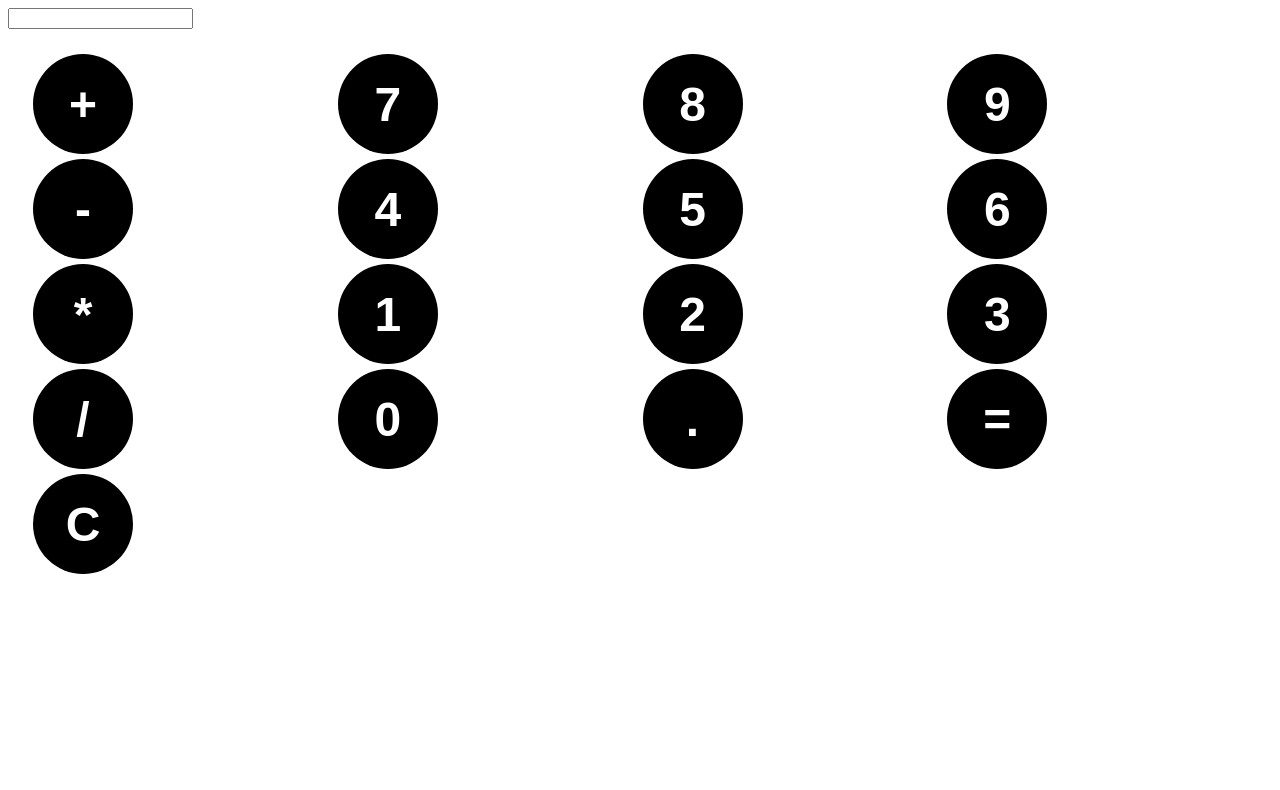
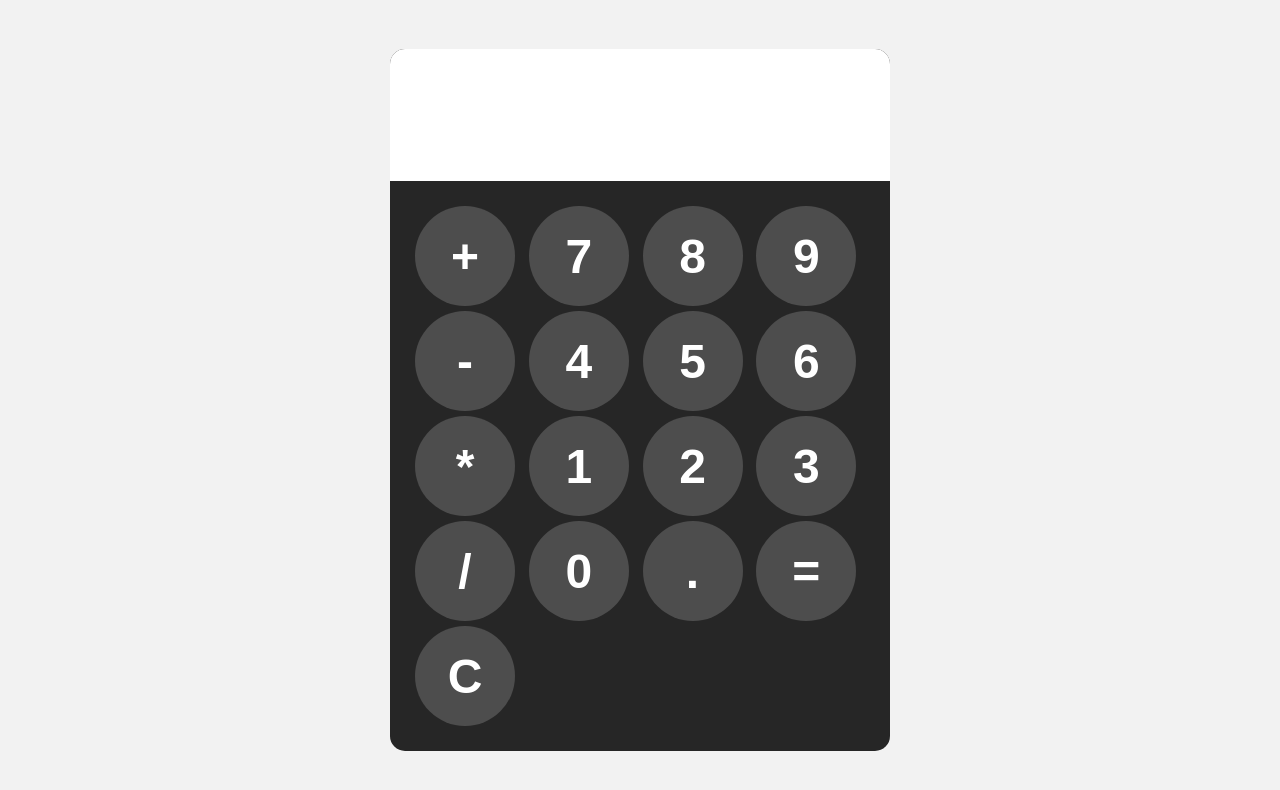
Before and after one commit to RaulAM7/ProjectsPractice-Calculator, a plain HTML site: page index.html in a window 1280 px wide. Drawn offline with nearby package versions, Linux system fonts and the light colour scheme.

Commit message:
Update: trabajo de estilado al 75%

```diff
--- a/index.html
+++ b/index.html
@@ -5,31 +5,32 @@
     <meta name="viewport" content="width=device-width, initial-scale=1.0">
     <title>Project Practice - Calculator Basic</title>
     <link rel="stylesheet" href="styles.css">
+    <link rel="preconnect" href="https://fonts.googleapis.com">
+    <link rel="preconnect" href="https://fonts.gstatic.com" crossorigin>
+    <link href="https://fonts.googleapis.com/css2?family=Nunito:ital,wght@0,200..1000;1,200..1000&display=swap" rel="stylesheet">
 </head>
 <body>
-
 
     <div id="calculator-container">
         <input id="display" readonly>
         <div id="keys">
-            <button onclick="appendToDisplay('+')">+</button>
+            <button class="operatorsBtn" onclick="appendToDisplay('+')">+</button>
             <button onclick="appendToDisplay('7')">7</button>
             <button onclick="appendToDisplay('8')">8</button>
             <button onclick="appendToDisplay('9')">9</button>
-            <button onclick="appendToDisplay('-')">-</button>
+            <button class="operatorsBtn" onclick="appendToDisplay('-')">-</button>
             <button onclick="appendToDisplay('4')">4</button>
             <button onclick="appendToDisplay('5')">5</button>
             <button onclick="appendToDisplay('6')">6</button>
-            <button onclick="appendToDisplay('*')">*</button>
+            <button class="operatorsBtn" onclick="appendToDisplay('*')">*</button>
             <button onclick="appendToDisplay('1')">1</button>
             <button onclick="appendToDisplay('2')">2</button>
             <button onclick="appendToDisplay('3')">3</button>
-            <button onclick="appendToDisplay('/')">/</button>
+            <button class="operatorsBtn" onclick="appendToDisplay('/')">/</button>
             <button onclick="appendToDisplay('8')">0</button>
-            <button onclick="appendToDisplay('.')">.</button>
-            <button onclick="calculate()">=</button>
-            <button onclick="clearDisplay()">C</button>
-
+            <button class="operatorsBtn" onclick="appendToDisplay('.')">.</button>
+            <button class="operatorsBtn" onclick="calculate()">=</button>
+            <button class="operatorsBtn" onclick="clearDisplay()">C</button>
         </div>
     </div>
 
--- a/styles.css
+++ b/styles.css
@@ -1,7 +1,27 @@
-#calculator{
-    font-family: 'Segoe UI', Tahoma, Geneva, Verdana, sans-serif;
+body{
+    margin:0;
+    display: flex;
+    justify-content: center; /*Para poner la calculadora en el centro*/
+    align-items: center; /*Para alinear verticalmente todo*/
+    height: 100vh;
+    background-color: hsl(0, 0%, 95%);
 }
-
+#calculator-container{
+    font-family: "Nunito", sans-serif;
+    background-color: hsl(0, 0%, 15%);
+    border-radius: 15px;
+    max-width: 500px;
+    overflow:hidden;
+}
+#display{
+    width: 100%;
+    padding: 20px;
+    font-size: 5rem;
+    text-align: left;
+    border: none;
+    background-color: white;
+    margin: none;
+}
 #keys {
     display:grid;
     grid-template-columns: repeat(4, 1fr);
@@ -13,9 +33,18 @@ button {
     height: 100px;
     border-radius: 50px;
     border: none;
-    background-color: black;
+    background-color: hsl(0, 0%, 30%);
     color: white;
     font-size: 3em;
     font-weight: bold;
     cursor:pointer;
 }
+button:hover{
+    background-color: hsl(0, 0%, 40%);
+}
+button:active{
+    background-color: hsl(0, 0%, 60%);
+}
+.operatorsBtn{
+
+}
```
